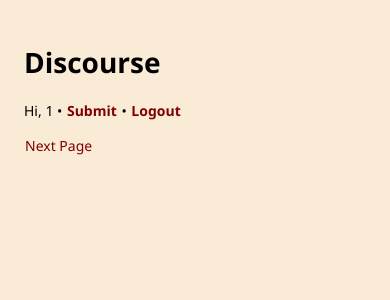
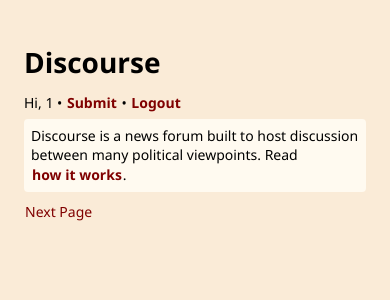
Before and after one commit to aliabid94/discourse, a Flask app: page / in a window 390 px wide. Shown: the top 300 px of the page. Run offline with Flask 2, Linux system fonts and the light colour scheme; a user stored in the database is signed in; data that the repository does not hold is empty.

Commit message:
v1 ready

```diff
--- a/app.py
+++ b/app.py
@@ -65,6 +65,26 @@
     return render_template("article.html", article=article, comments=comments,
         current_user=current_user, host=get_host(article["url"]))
 
+def create_how_article():
+    db = sqlite_utils.Database("discourse.db")
+    articles_table = db["articles"]
+    try:
+        article = articles_table.get(0)
+    except sqlite_utils.db.NotFoundError:
+        db["articles"].insert({
+            "id": 0,
+            "headline": "How Discourse works.",
+            "summary": "Discourse is a news forum built to host discussion between many political viewpoints. Most discussion forums are organized using a 'like' or 'upvote/downvote' system where comments with the most votes rise to the top. This system causes the most popular viewpoints to drown out all others. \n \nDiscourse instead uses an 'agree/disagree' system where users identify which comments they agree with. With this data, Discourse can identify comments that represent distinct viewpoints and organize the comments on each page to present many diverse viewpoints at the top of the discussion. \n \nDiscourse relies on the community to create a welcoming environment for open discussion. When replying with disagreement, assume good faith and the most charitable interpretation of the comment you respond to. Keep the temperature low! Do not criticize or dismiss a commentor or a political group - instead, explain why you disagree with the logic of the comment or perspective itself. Discourse is a moderated community that relies on its users for self-moderation and quality discussion.",
+            "url": "#",
+            "submitter": "mod",
+            "time_created": int(time.time()),
+            "upvotes": 0,
+            "comments": 0,
+        }, pk="id")
+
+@app.route('/how')
+def how():
+    return article(0)
 
 @app.route('/favicon.ico')
 def favicon():
@@ -245,4 +265,5 @@
 
 if __name__ == "__main__":
     tables.create_tables()
+    create_how_article()
     app.run(port=5099)
--- a/static/style/style.css
+++ b/static/style/style.css
@@ -44,15 +44,30 @@
   display: none;
 }
 .summary {
-  padding: 1em 0;
+  padding: 0.6em 0;
+  white-space: pre-wrap;
 }
 .top {
   display: flex;
   justify-content: space-between;
+  flex-wrap: wrap;
   align-items: baseline;
-  margin-bottom: 1em;
+}
+.top h1 {
+  margin-right: 3em;
+  margin-bottom: 0.4em;
 }
 .top .link {
+  font-weight: bold;
+}
+.welcome {
+  white-space: nowrap;
+  margin-bottom: 0.4em;
+}
+#how {
+  margin-bottom: 0.67em;
+}
+#how .link {
   font-weight: bold;
 }
 .article {
@@ -72,8 +87,8 @@
   height: 1px;
   background: maroon;
 }
-#discussion_rules {
-  padding: 1em;
+.attention {
+  padding: 0.5em;
   background-color: floralwhite;
   border-radius: 4px;
 }
@@ -146,8 +161,3 @@
 #char_count {
   font-weight: bold;
 }
-@media only screen and (max-width: 480px) {
-  .top {
-    display: block;
-  }
-}
--- a/templates/index.html
+++ b/templates/index.html
@@ -9,13 +9,16 @@
     <div class="top">
       <a href="/"><h1>Discourse</h1></a>
       {% if current_user.is_authenticated %}
-      <span class="welcome">Hi, {{ current_user.id }} &bull;
+      <div class="welcome">Hi, {{ current_user.id }} &bull;
         <a class="link" href="/submit">Submit</a> &bull;
         <a class="link" href="/logout">Logout</a>
-      </span>
+      </div>
       {% else %}
       <a class="link" href="/login">Sign In</a>
       {% endif %}
+    </div>
+    <div id="how" class="attention">
+      Discourse is a news forum built to host discussion between many political viewpoints. Read <a class="link" href="/how">how it works</a>.
     </div>
     <div class="articles">
       {% for article in articles %}
--- a/templates/login.html
+++ b/templates/login.html
@@ -9,10 +9,10 @@
     <div class="top">
       <a href="/"><h1>Discourse</h1></a>
       {% if current_user.is_authenticated %}
-      <span class="welcome">Hi, {{ current_user.id }} &bull;
+      <div class="welcome">Hi, {{ current_user.id }} &bull;
         <a class="link" href="/submit">Submit</a> &bull;
         <a class="link" href="/logout">Logout</a>
-      </span>
+      </div>
       {% else %}
       <a class="link" href="/login">Sign In</a>
       {% endif %}
--- a/templates/submit.html
+++ b/templates/submit.html
@@ -9,11 +9,11 @@
   <div class="top">
     <a href="/"><h1>Discourse</h1></a>
     {% if current_user.is_authenticated %}
-    <span class="welcome">Hi, {{ current_user.id }} &bull;
+    <div class="welcome">Hi, {{ current_user.id }} &bull;
       <a class="link" href="/submit">Submit</a> &bull;
       <a class="link" href="/logout">Logout</a>
-    </span>
-    {% else %}
+    </div>
+  {% else %}
     <a class="link" href="/login">Sign In</a>
     {% endif %}
   </div>
```
Also changed, not shown: templates/article.html (+11 -6 lines).
